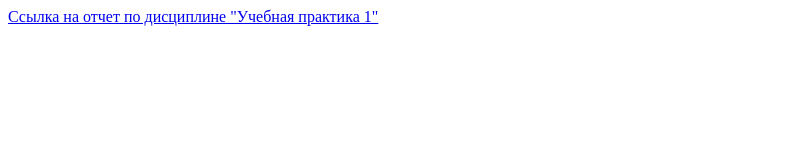
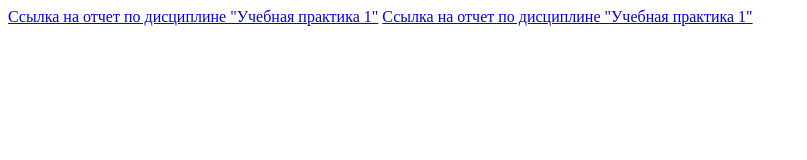
Before and after one commit to WoWaster/documents, a plain HTML site: page index.html in a window 1280 px wide. Shown: the whole page, without its empty margins (0-807 px from the left). Drawn offline with Linux system fonts and the light colour scheme.

Commit message:
Add link

```diff
--- a/index.html
+++ b/index.html
@@ -1,4 +1,5 @@
 <!DOCTYPE html>
 <body>
     <a href="semester3_research_project/vkr.pdf">Ссылка на отчет по дисциплине "Учебная практика 1"</a>
+    <a href="semester4_research_project/vkr.pdf">Ссылка на отчет по дисциплине "Учебная практика 1"</a>
 </body>
```
